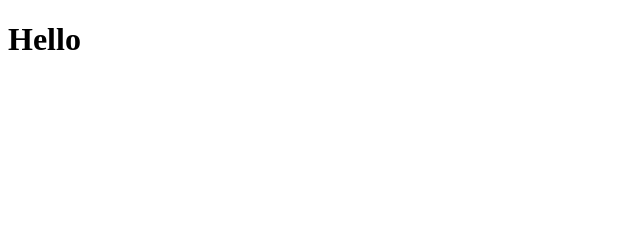
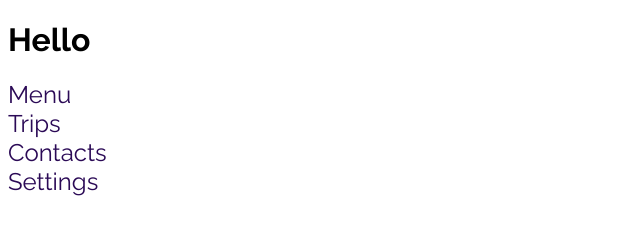
Before and after one commit to rydge-rivard/drop-down-menu, a website: page index.html in a window 1280 px wide. Shown: the whole page, without its empty margins (0-640 px from the left). Drawn offline with Linux system fonts and the light colour scheme.

Commit message:
Add basic html nav list.

```diff
--- a/index.html
+++ b/index.html
@@ -9,5 +9,13 @@
   </head>
   <body>
     <h1>Hello</h1>
+    <nav>
+      <ul>
+        <li><a href="">Menu</a></li>
+        <li><a href="">Trips</a></li>
+        <li><a href="">Contacts</a></li>
+        <li><a href="">Settings</a></li>
+      </ul>
+    </nav>
   </body>
 </html>
--- a/style.css
+++ b/style.css
@@ -0,0 +1,19 @@
+@import url("https://fonts.googleapis.com/css2?family=Raleway:ital,wght@0,300;0,400;0,600;0,700;0,800;1,400&family=Roboto:wght@300;400;500;700&display=swap");
+
+body {
+  font-family: "Raleway", sans-serif;
+}
+
+ul {
+  list-style: none;
+  padding: 0;
+}
+
+li {
+  font-size: 24px;
+}
+
+a {
+  text-decoration: none;
+  color: #2b0a56;
+}
```
